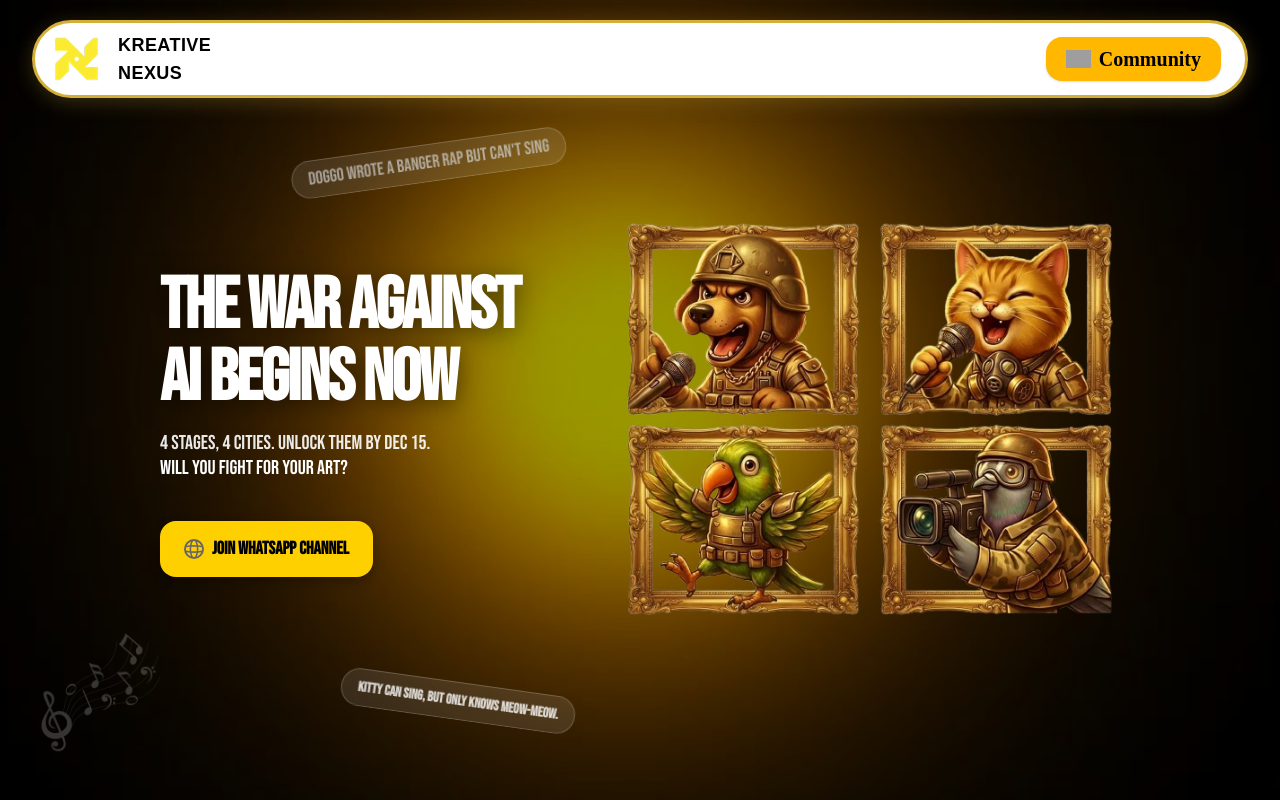
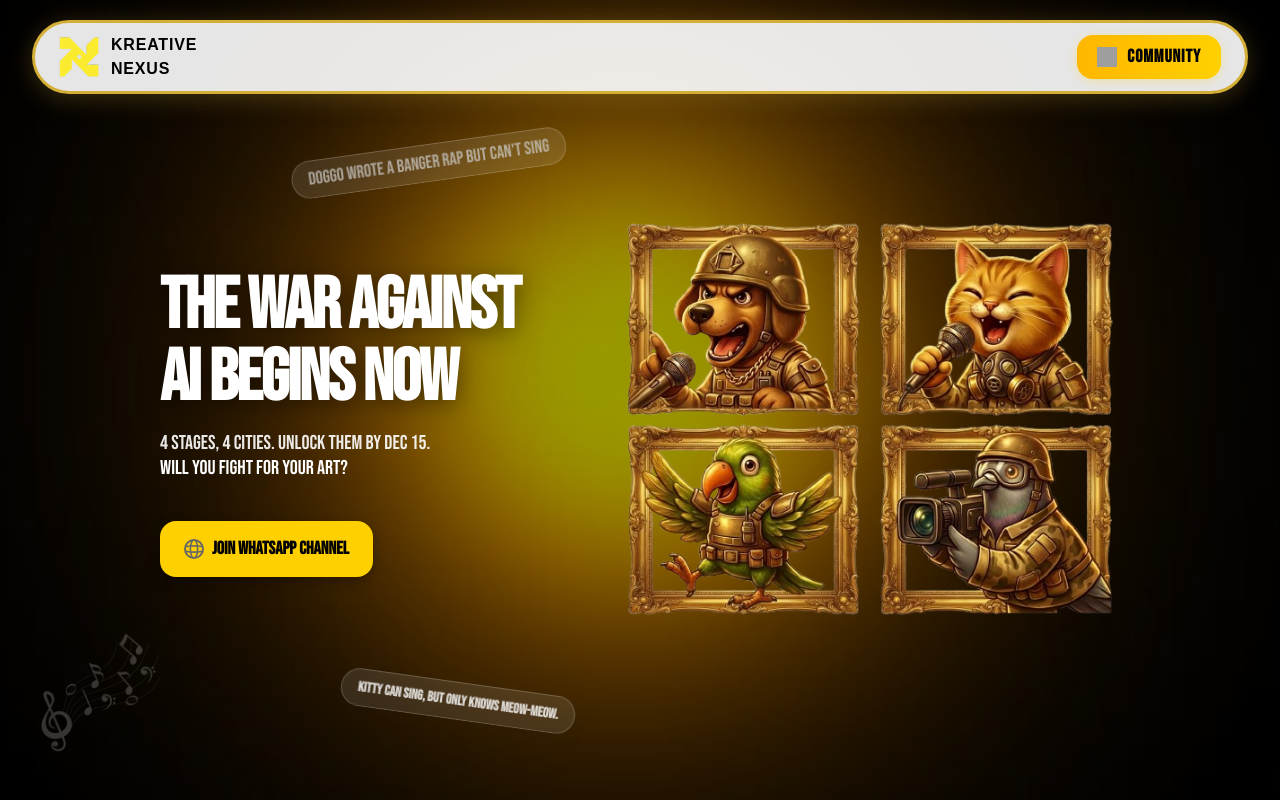
Before and after one commit to Ide8Works/KreativeNexus, a Next.js app: page / in a window 1280 px wide. Shown: the top 800 px of the page. Built offline with nearby package versions, Linux system fonts and the light colour scheme; grey boxes are pictures that could not be loaded; a web font is replaced by a local one.

Commit message:
refactor(navbar-section): Navbar UI Refactored

```diff
--- a/src/components/Navbar.tsx
+++ b/src/components/Navbar.tsx
@@ -1,40 +1,66 @@
+"use client";
+
+import { motion } from "framer-motion";
 import Image from "next/image";
 
 export default function Navbar() {
   return (
-    <header className="w-full fixed top-5 left-0 z-50 flex justify-center">
-      <div className="flex items-center justify-between w-[95%] max-w-[1400px] bg-white rounded-full border-[3px] border-[#D4AF37] py-2 px-6 shadow-[0_4px_20px_rgba(212,175,55,0.25)]">
-        <div className="flex items-center md:gap-3">
+    <header className="w-full fixed top-5 left-0 z-50 flex justify-center pointer-events-none">
+      <motion.div
+        initial={{ y: -30, opacity: 0 }}
+        animate={{ y: 0, opacity: 1 }}
+        transition={{ duration: 0.6, ease: "easeOut" }}
+        className="flex items-center justify-between w-[95%] max-w-[1400px] bg-white/90 backdrop-blur-md rounded-full border-[3px] border-[#D4AF37] py-2.5 px-4 md:px-6 shadow-[0_4px_25px_rgba(212,175,55,0.25)] pointer-events-auto"
+      >
+        {/* Logo */}
+        <div className="flex items-center gap-2 md:gap-3">
+          <motion.div
+            whileHover={{ scale: 1.08 }}
+            whileTap={{ scale: 0.95 }}
+            transition={{ type: "spring", stiffness: 500, damping: 25 }}
+            className="relative"
+          >
             <Image
               src="/logo.png"
               alt="Kreative Nexus"
-            className="md:scale-125"
-            width={35}
-            height={35}
+              width={32}
+              height={32}
+              className="md:w-10 md:h-10"
             />
+          </motion.div>
 
-          <div className="flex flex-col ml-3 font-climate">
-            <span className="text-black font-bold tracking-wide text-xs md:text-lg">
+          <div className="flex flex-col font-climate">
+            <span className="text-black font-bold tracking-wider text-[10px] md:text-sm lg:text-base">
               KREATIVE
             </span>
-            <span className="text-black font-bold tracking-wide text-xs md:text-lg">
+            <span className="text-black font-bold tracking-wider text-[10px] md:text-sm lg:text-base">
               NEXUS
             </span>
           </div>
         </div>
 
-        <button className="flex items-center gap-2 bg-[#FFB700] text-black px-2 md:px-5 py-2 rounded-2xl shadow-sm hover:bg-[#FFD000]/70 transition cursor-pointer font-baloo font-bold md:text-xl">
-          <span className="text-xs md:text-lg text-black">
+        {/* CTA Button */}
+        <motion.button
+          whileHover={{ scale: 1.03, y: -2 }}
+          whileTap={{ scale: 0.97 }}
+          transition={{ type: "spring", stiffness: 400, damping: 15 }}
+          className="relative flex items-center gap-2 md:gap-2.5 bg-linear-to-r from-[#FFB700] to-[#FFD000] text-black px-3 md:px-5 py-2 rounded-2xl shadow-[0_2px_10px_rgba(255,208,0,0.3)] font-brand font-bold text-xs md:text-base lg:text-lg overflow-hidden cursor-pointer"
+        >
+          {/* Shine overlay */}
+          <div className="absolute inset-0 -translate-x-full group-hover:translate-x-full transition-transform duration-1000 bg-linear-to-r from-transparent via-white/40 to-transparent" />
+
+          {/* Icon */}
           <img
-              width="25"
-              height="25"
             src="https://img.icons8.com/ios/50/1A1A1A/globe--v1.png"
-              alt="globe--v1"
+            alt="globe"
+            width={18}
+            height={18}
+            className="md:w-5 md:h-5"
           />
-          </span>
-          Community
-        </button>
-      </div>
+
+          <span className="relative z-10 tracking-wider">Community</span>
+        </motion.button>
+      </motion.div>
     </header>
   );
 }
```
Lines whose indentation alone changed are shown as unchanged.
